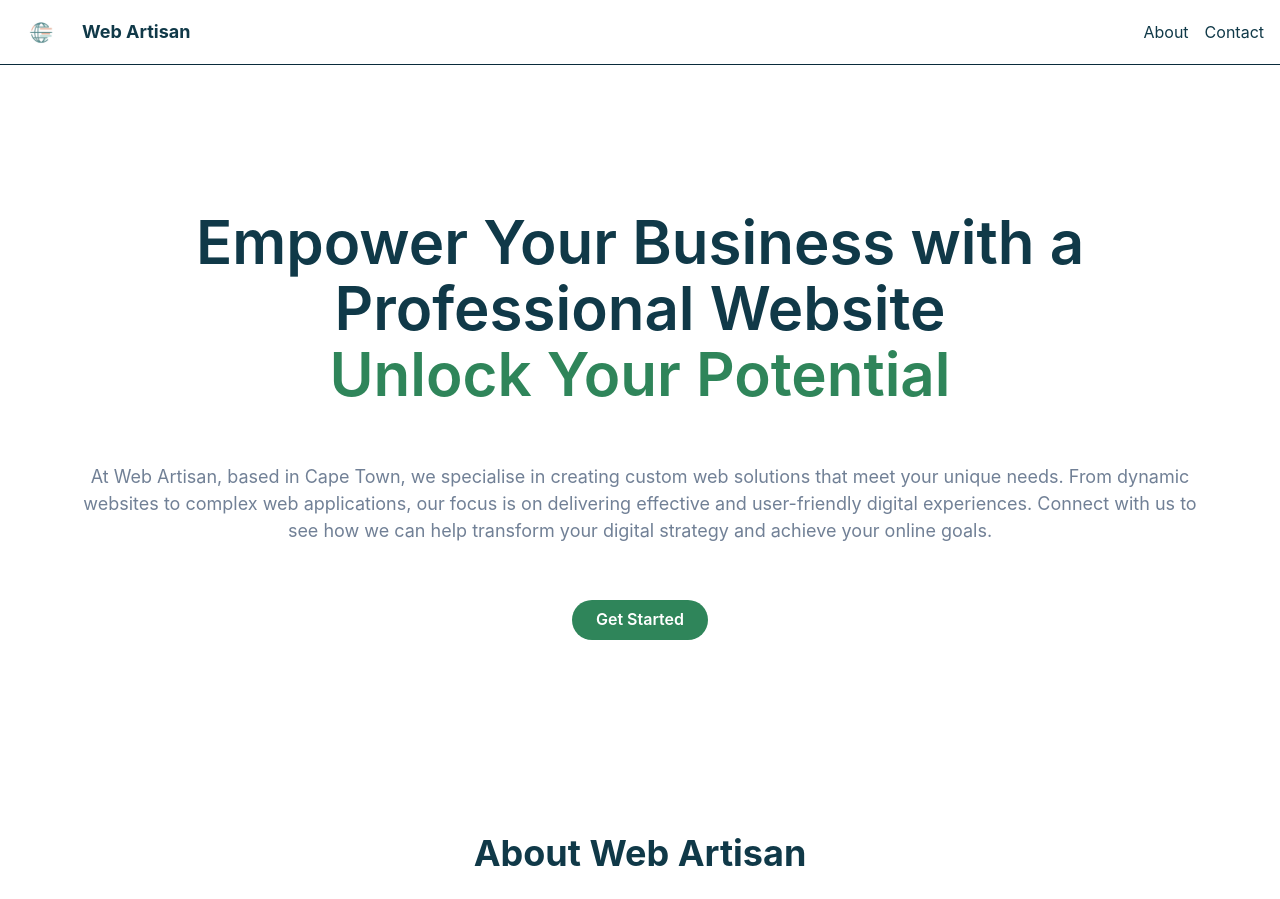
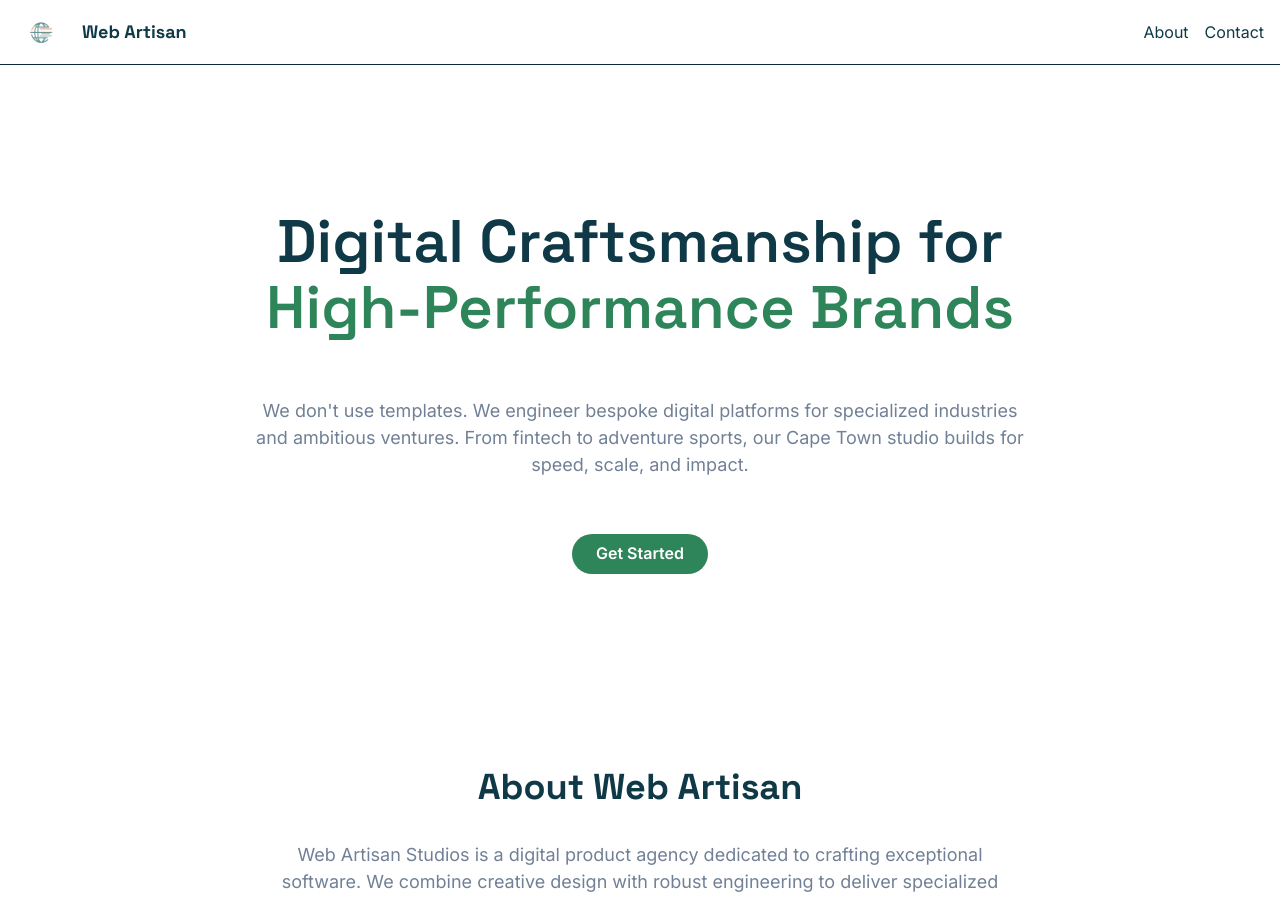
Before and after one commit to wernerbrynard/web-artisan, a Next.js app: page / in a window 1280 px wide. Shown: the top 899 px of the page. Built offline with nearby package versions, Linux system fonts and the light colour scheme.

Commit message:
Refactor branding to High-Performance engineering, update fonts to Space Grotesk/Inter, and add page transitions

```diff
--- a/src/app/layout.js
+++ b/src/app/layout.js
@@ -1,47 +1,56 @@
-"use client";
+import { Providers } from "./providers";
+import NavBar from "@/components/NavBar";
+import Footer from "@/components/Footer";
+import { Inter, Space_Grotesk } from 'next/font/google';
+import "./globals.scss";
 
-import { ChakraProvider } from "@chakra-ui/react";
-import NavBar from "../components/NavBar";
-import Footer from "../components/Footer";
-import theme from "../theme/theme";
-import "../app/globals.scss";
+const inter = Inter({ subsets: ['latin'], variable: '--font-inter' });
+const spaceGrotesk = Space_Grotesk({ subsets: ['latin'], variable: '--font-space-grotesk' });
+
+export const viewport = {
+  width: 'device-width',
+  initialScale: 1,
+  themeColor: '#103948',
+};
+
+export const metadata = {
+  title: "Web Artisan | Tailored Web Solutions in Cape Town",
+  description: "Web Artisan specialises in creating tailored web solutions for local and global businesses. Based in Cape Town, we deliver effective and user-friendly digital experiences.",
+  alternates: {
+    canonical: 'https://webartisan.co.za/',
+  },
+  openGraph: {
+    title: "Web Artisan | Tailored Web Solutions in Cape Town",
+    description: "Web Artisan specialises in creating tailored web solutions for local and global businesses. Based in Cape Town, we deliver effective and user-friendly digital experiences.",
+    url: 'https://webartisan.co.za/',
+    siteName: 'Web Artisan',
+    images: [
+      {
+        url: 'https://webartisan.co.za/images/logo.jpeg',
+      }
+    ],
+    type: 'website',
+  },
+  twitter: {
+    card: 'summary_large_image',
+    title: "Web Artisan | Tailored Web Solutions in Cape Town",
+    description: "Web Artisan specialises in creating tailored web solutions for local and global businesses. Based in Cape Town, we deliver effective and user-friendly digital experiences.",
+    images: ['https://webartisan.co.za/images/logo.jpeg'],
+  },
+  icons: {
+    icon: '/favicon.ico',
+  },
+};
 
 export default function RootLayout({ children }) {
   return (
-    <html lang="en">
-      <head>
-        {/* SEO Metadata */}
-        <title>Web Artisan | Tailored Web Solutions in Cape Town</title>
-        <meta
-          name="description"
-          content="Web Artisan specialises in creating tailored web solutions for local and global businesses. Based in Cape Town, we deliver effective and user-friendly digital experiences."
-        />
-        <link rel="canonical" href="https://webartisan.co.za/" />
-        <meta name="viewport" content="width=device-width, initial-scale=1.0" />
-        <meta name="theme-color" content="#103948" />
-
-        {/* Open Graph Metadata */}
-        <meta property="og:title" content="Web Artisan | Tailored Web Solutions in Cape Town" />
-        <meta property="og:description" content="Web Artisan specialises in creating tailored web solutions for local and global businesses. Based in Cape Town, we deliver effective and user-friendly digital experiences." />
-        <meta property="og:image" content="https://webartisan.co.za/images/logo.jpeg" />
-        <meta property="og:url" content="https://webartisan.co.za/" />
-        <meta property="og:type" content="website" />
-
-        {/* Twitter Card Metadata */}
-        <meta name="twitter:card" content="summary_large_image" />
-        <meta name="twitter:title" content="Web Artisan | Tailored Web Solutions in Cape Town" />
-        <meta name="twitter:description" content="Web Artisan specialises in creating tailored web solutions for local and global businesses. Based in Cape Town, we deliver effective and user-friendly digital experiences." />
-        <meta name="twitter:image" content="https://webartisan.co.za/images/logo.jpeg" />
-
-        {/* Favicon */}
-        <link rel="icon" href="/favicon.ico" />
-      </head>
+    <html lang="en" className={`${inter.variable} ${spaceGrotesk.variable}`}>
       <body style={{ backgroundColor: "var(--background-color)" }}>
-        <ChakraProvider theme={theme}>
+        <Providers>
           <NavBar />
           {children}
           <Footer />
-        </ChakraProvider>
+        </Providers>
       </body>
     </html>
   );
--- a/src/app/page.js
+++ b/src/app/page.js
@@ -1,8 +1,6 @@
 // src/app/page.js
-import { Box } from '@chakra-ui/react';
-import Hero from '../components/Hero'; // Adjust the path if necessary
+import Hero from '@/components/Hero';
 import AboutUs from '@/components/AboutUs';
-import NavBar from '@/components/NavBar';
 import ServicesSection from '@/components/ServicesSection';
 import ContactForm from '@/components/ContactForm';
 
--- /dev/null
+++ b/src/app/providers.js
@@ -0,0 +1,12 @@
+'use client';
+
+import { ChakraProvider } from '@chakra-ui/react';
+import theme from '../theme/theme';
+
+export function Providers({ children }) {
+  return (
+    <ChakraProvider theme={theme}>
+      {children}
+    </ChakraProvider>
+  );
+}
--- /dev/null
+++ b/src/app/template.js
@@ -0,0 +1,20 @@
+'use client';
+
+import { motion } from 'framer-motion';
+
+export default function Template({ children }) {
+  return (
+    <motion.div
+      initial={{ y: 20, opacity: 0, scale: 0.99, filter: 'blur(5px)' }}
+      animate={{ y: 0, opacity: 1, scale: 1, filter: 'blur(0px)' }}
+      transition={{
+        type: "spring",
+        stiffness: 200,
+        damping: 20,
+        mass: 1
+      }}
+    >
+      {children}
+    </motion.div>
+  );
+}
--- a/src/components/AboutUs.js
+++ b/src/components/AboutUs.js
@@ -21,7 +21,7 @@ export default function AboutUs() {
             About Web Artisan
           </Heading>
           <Text color={'var(--text-light-color)'} fontSize={'lg'} maxW="3xl">
-            Web Artisan Studios, based in Cape Town, is a digital agency dedicated to crafting exceptional web experiences. We combine creative design with robust engineering to deliver custom solutions that drive business growth. From local partners to international enterprises, we help brands establish a commanding digital presence.
+            Web Artisan Studios is a digital product agency dedicated to crafting exceptional software. We combine creative design with robust engineering to deliver specialized solutions that drive business growth. From local motorsport brands to international enterprises, we help clients establish a commanding digital presence.
           </Text>
           <Text color={'var(--text-light-color)'} fontSize={'lg'} maxW="3xl">
             Founded on the principles of craftsmanship and technical excellence, Web Artisan Studios (PTY) LTD partners with clients to navigate the complex digital landscape. Our team leverages cutting-edge technologies like React, Next.js, and Cloud Infrastructure to build scalable, high-performance applications.
--- a/src/components/ContactForm.js
+++ b/src/components/ContactForm.js
@@ -118,12 +118,14 @@ export default function ContactForm() {
               rounded={'full'}
               px={6}
               isLoading={isSubmitting}
+              isDisabled={true}
               _hover={{
                 bg: 'var(--button-hover-color)',
               }}
+              w="full"
               maxW="200px"
             >
-              Send Message
+              Coming Soon
             </Button>
             <Text color={'var(--text-light-color)'} fontSize={'sm'} mt={4}>
               Web Artisan Studios (PTY) LTD | Registration No: 2025/012325/07
--- a/src/components/Hero.js
+++ b/src/components/Hero.js
@@ -26,18 +26,20 @@ export default function CallToActionWithAnnotation() {
           lineHeight={'110%'}
           color={'var(--main-color)'}
         >
-          Empower Your Business with a Professional Website
+          Digital Craftsmanship for
           <br />
           <Text as={'span'} color={'var(--accent-color)'}>
-            Unlock Your Potential
+            High-Performance Brands
           </Text>
         </Heading>
         <Text
           color={'var(--text-light-color)'}
           fontSize={'lg'}
+          maxW={'3xl'}
+          mx={'auto'}
           textAlign={useBreakpointValue({ base: 'left', md: 'center' })}
         >
-          At Web Artisan, based in Cape Town, we specialise in creating custom web solutions that meet your unique needs. From dynamic websites to complex web applications, our focus is on delivering effective and user-friendly digital experiences. Connect with us to see how we can help transform your digital strategy and achieve your online goals.
+          We don&apos;t use templates. We engineer bespoke digital platforms for specialized industries and ambitious ventures. From fintech to adventure sports, our Cape Town studio builds for speed, scale, and impact.
         </Text>
         <Stack
           direction={'column'}
--- a/src/components/NavBar.js
+++ b/src/components/NavBar.js
@@ -22,12 +22,26 @@ import {
 } from '@chakra-ui/react';
 import { HamburgerIcon } from '@chakra-ui/icons';
 import NextLink from 'next/link';
+import { usePathname } from 'next/navigation';
 
 export default function NavBar() {
   const { colorMode } = useColorMode();
   const theme = useTheme();
   const { isOpen, onOpen, onClose } = useDisclosure();
   const btnRef = React.useRef();
+  const pathname = usePathname();
+
+  const handleNavClick = (e, path) => {
+    const normalize = (p) => (p || '').replace(/\/$/, '') || '/';
+    if (normalize(pathname) === normalize(path)) {
+      e.preventDefault();
+      // Delay scrolling slightly to handle mobile drawer closing (unlocking body scroll)
+      setTimeout(() => {
+        window.scrollTo({ top: 0, behavior: 'smooth' });
+      }, 100);
+    }
+    onClose();
+  };
 
   const handleScrollToContact = (e) => {
     e.preventDefault();
@@ -48,7 +62,7 @@ export default function NavBar() {
       zIndex={1000}
     >
       <Flex h={16} alignItems={'center'} justifyContent={'space-between'}>
-        <ChakraLink as={NextLink} href="/" _hover={{ textDecoration: 'none' }}>
+        <ChakraLink as={NextLink} href="/" _hover={{ textDecoration: 'none' }} onClick={(e) => handleNavClick(e, '/')}>
           <Flex alignItems={'center'}>
             <Image
               src="/images/logo.jpeg"
@@ -61,7 +75,7 @@ export default function NavBar() {
           </Flex>
         </ChakraLink>
         <Flex alignItems={'center'} display={{ base: 'none', md: 'flex' }} ml="auto">
-          <ChakraLink as={NextLink} href="/about" ml={4} color="var(--main-color)">
+          <ChakraLink as={NextLink} href="/about" ml={4} color="var(--main-color)" onClick={(e) => handleNavClick(e, '/about')}>
             About
           </ChakraLink>
           <ChakraLink href="#contact-form" onClick={handleScrollToContact} ml={4} color="var(--main-color)">
@@ -93,10 +107,10 @@ export default function NavBar() {
             </DrawerHeader>
             <DrawerBody>
               <Stack spacing={4}>
-                <ChakraLink as={NextLink} href="/" onClick={onClose} color="var(--text-color)" _hover={{ color: 'var(--accent-color)' }}>
+                <ChakraLink as={NextLink} href="/" onClick={(e) => handleNavClick(e, '/')} color="var(--text-color)" _hover={{ color: 'var(--accent-color)' }}>
                   Home
                 </ChakraLink>
-                <ChakraLink as={NextLink} href="/about" onClick={onClose} color="var(--text-color)" _hover={{ color: 'var(--accent-color)' }}>
+                <ChakraLink as={NextLink} href="/about" onClick={(e) => handleNavClick(e, '/about')} color="var(--text-color)" _hover={{ color: 'var(--accent-color)' }}>
                   About
                 </ChakraLink>
                 <ChakraLink href="#contact-form" onClick={handleScrollToContact} color="var(--text-color)" _hover={{ color: 'var(--accent-color)' }}>
--- a/src/theme/theme.js
+++ b/src/theme/theme.js
@@ -2,6 +2,10 @@
 import { extendTheme } from "@chakra-ui/react";
 
 const theme = extendTheme({
+    fonts: {
+        heading: 'var(--font-space-grotesk), sans-serif',
+        body: 'var(--font-inter), sans-serif',
+    },
     colors: {
         main: '#103948', // Main Color
         accent: '#2F855A', // Accent Color (Green)
```
Also changed, not shown: src/app/about/page.js (+20 -2 lines), 1 other file (tests, documents, lock files or other folders).
